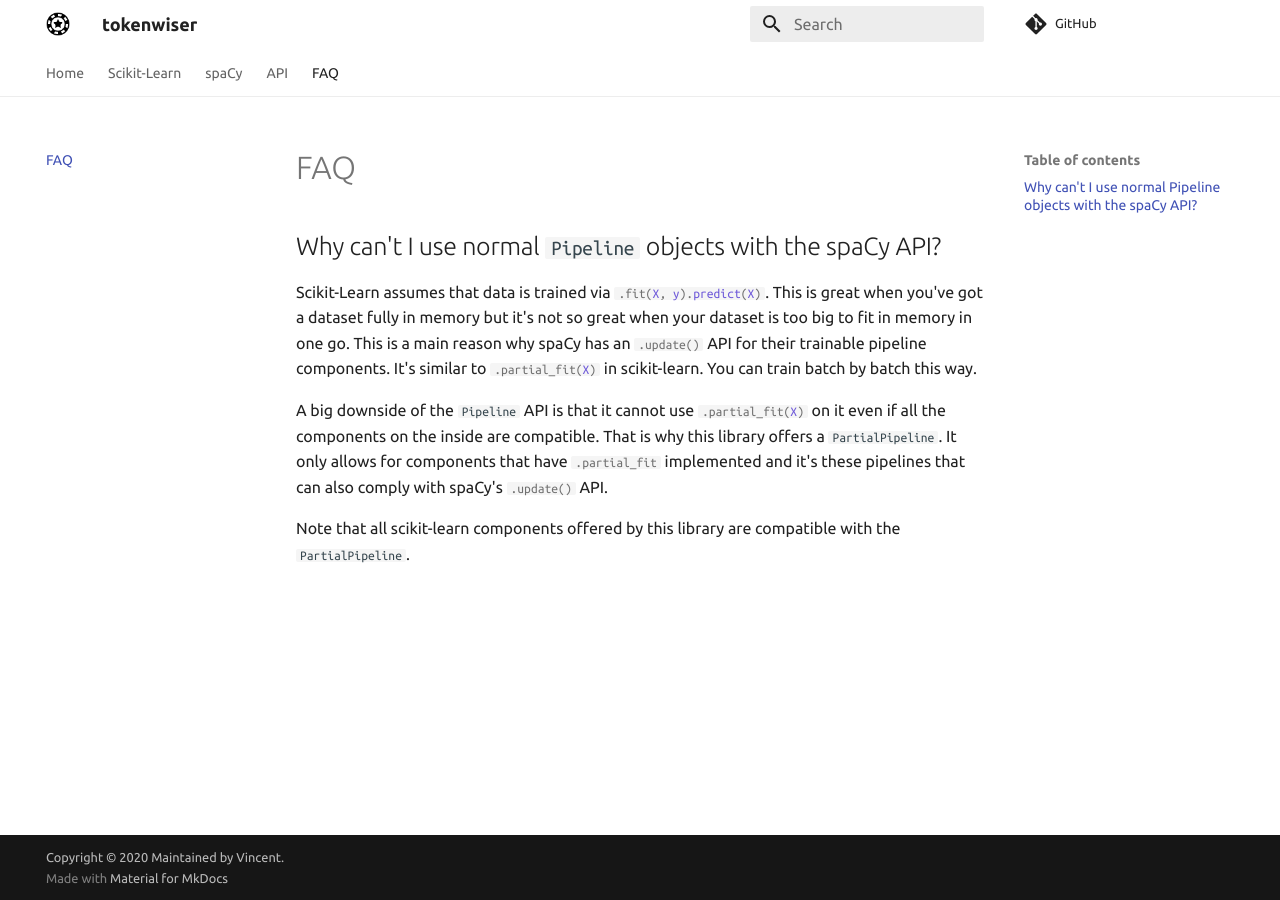
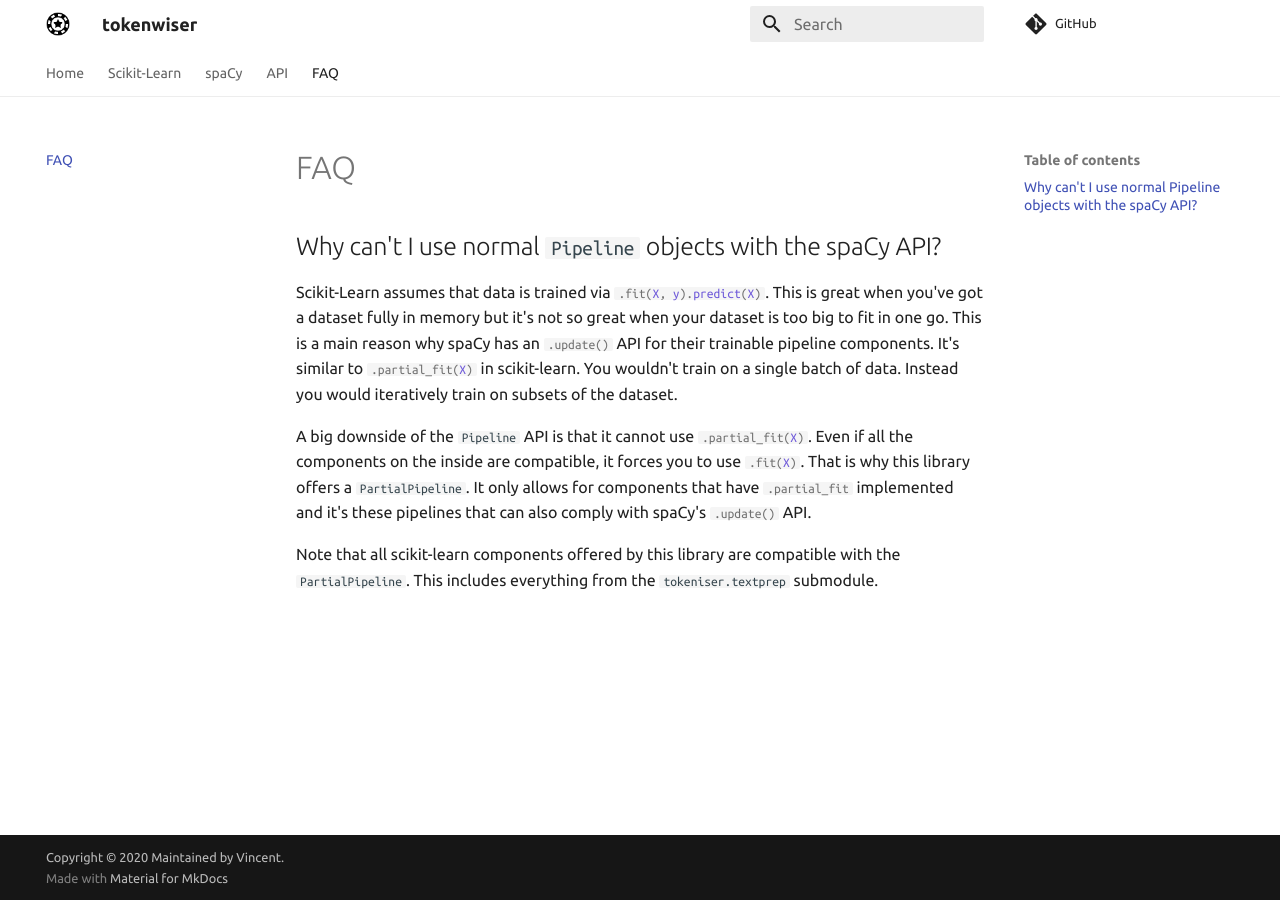
Before and after one commit to koaning/tokenwiser, an MkDocs documentation site: the page built from docs/faq.md, in a window 1280 px wide. Built offline with MkDocs 1.6.1 and Material for MkDocs 9.7.7, drawn with Linux system fonts in a browser that asks for light colours; comment, search, counter and statistics services are not loaded.

Commit message:
faq-update

```diff
--- a/docs/faq.md
+++ b/docs/faq.md
@@ -2,15 +2,16 @@
 
 Scikit-Learn assumes that data is trained via `.fit(X, y).predict(X)`. This is great
 when you've got a dataset fully in memory but it's not so great when your dataset is
-too big to fit in memory in one go. This is a main reason why spaCy has an `.update()`
+too big to fit in one go. This is a main reason why spaCy has an `.update()`
 API for their trainable pipeline components. It's similar to `.partial_fit(X)` in
-scikit-learn. You can train batch by batch this way.
+scikit-learn. You wouldn't train on a single batch of data. Instead you would iteratively
+train on subsets of the dataset.
 
-A big downside of the `Pipeline` API is that it cannot use `.partial_fit(X)` on it
-even if all the components on the inside are compatible. That is why this library
-offers a `PartialPipeline`. It only allows for components that have `.partial_fit`
+A big downside of the `Pipeline` API is that it cannot use `.partial_fit(X)`.
+Even if all the components on the inside are compatible, it forces you to use `.fit(X)`.
+That is why this library offers a `PartialPipeline`. It only allows for components that have `.partial_fit`
 implemented and it's these pipelines that can also comply with spaCy's `.update()`
 API.
 
 Note that all scikit-learn components offered by this library are compatible with
-the `PartialPipeline`.
+the `PartialPipeline`. This includes everything from the `tokeniser.textprep` submodule.
```
